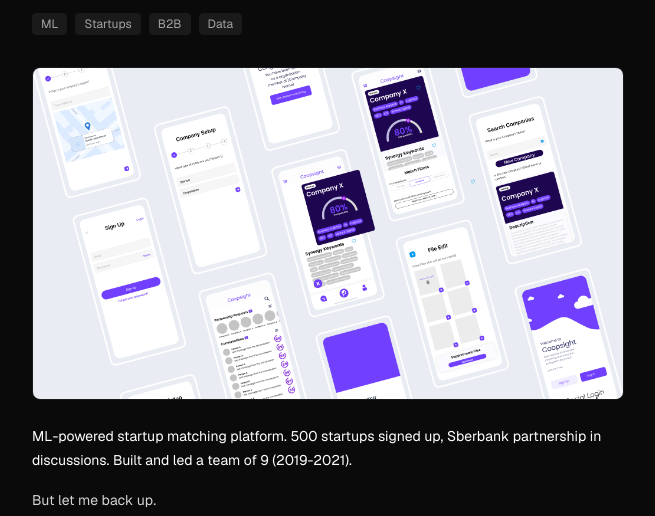
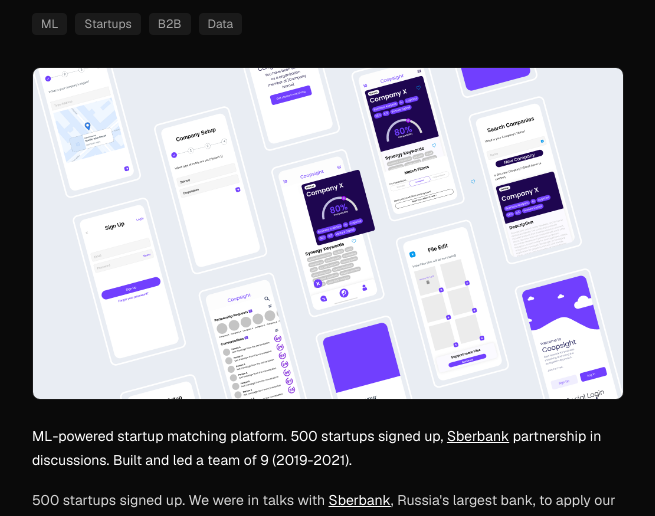
Before and after one commit to tyeetale/tyeetale, an Astro site: page /projects/coopsight in a window 1280 px wide. Shown: the part 265-781 px from the top of the page, without its empty margins (312-967 px from the left). Built offline with nearby package versions, Linux system fonts and the light colour scheme; Astro itself is replaced by a stand-in of ours.

Commit message:
fix: restore coopsight opening with sberbank link in TLDR

```diff
--- a/src/content/projects/coopsight.mdx
+++ b/src/content/projects/coopsight.mdx
@@ -17,7 +17,9 @@ connections:
 
 ![Coopsight Preview](/assets/coopsight/preview.png)
 
-**ML-powered startup matching platform. 500 startups signed up, Sberbank partnership in discussions. Built and led a team of 9 (2019-2021).**
+**ML-powered startup matching platform. 500 startups signed up, [Sberbank](https://www.sberbank.com) partnership in discussions. Built and led a team of 9 (2019-2021).**
+
+500 startups signed up. We were in talks with [Sberbank](https://www.sberbank.com), Russia's largest bank, to apply our matching system to their portfolio. And then COVID froze the entire market we were building for.
 
 But let me back up.
 
```
